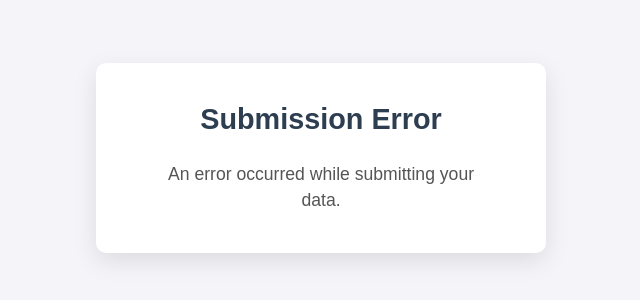
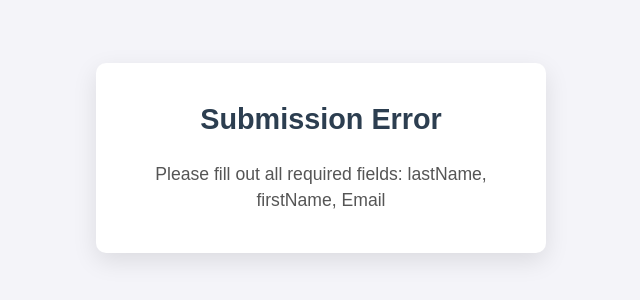
Before and after one commit to Darp18/Challenges-CAD, a plain HTML site: page Challenges Page/final.html in a window 1280 px wide. Shown: the part 242-542 px from the top of the page, without its empty margins (319-959 px from the left). Drawn offline with Linux system fonts and the light colour scheme; no server answers.

Commit message:
Validation Check Submission

```diff
--- a/Challenges Page/final.html
+++ b/Challenges Page/final.html
@@ -200,7 +200,7 @@
       };
 
       // Validation: Check if any required field is empty
-      const requiredFields = []//'lastName', 'firstName', 'Category', 'Email'];
+      const requiredFields = ['lastName', 'firstName', 'Email'];
       let hasError = false;
       let missingFields = [];
 
```
